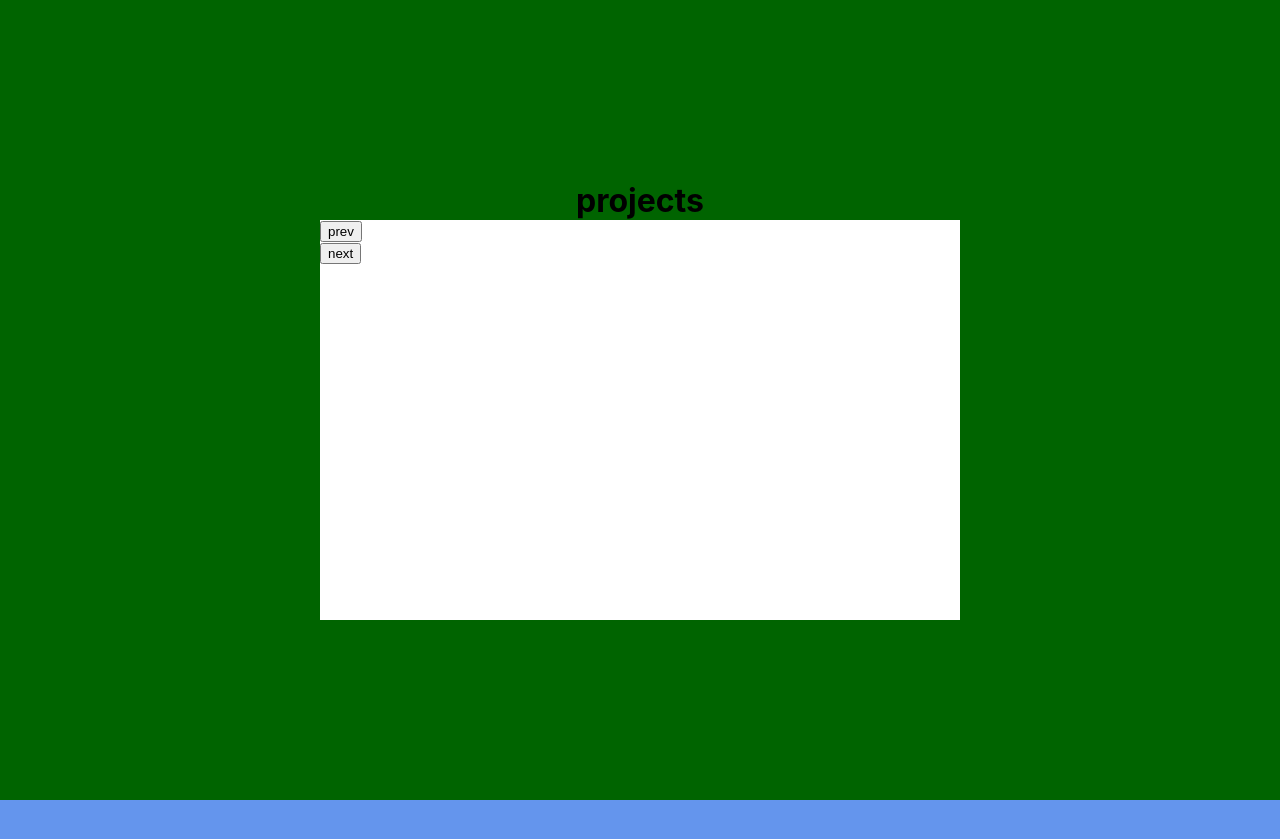
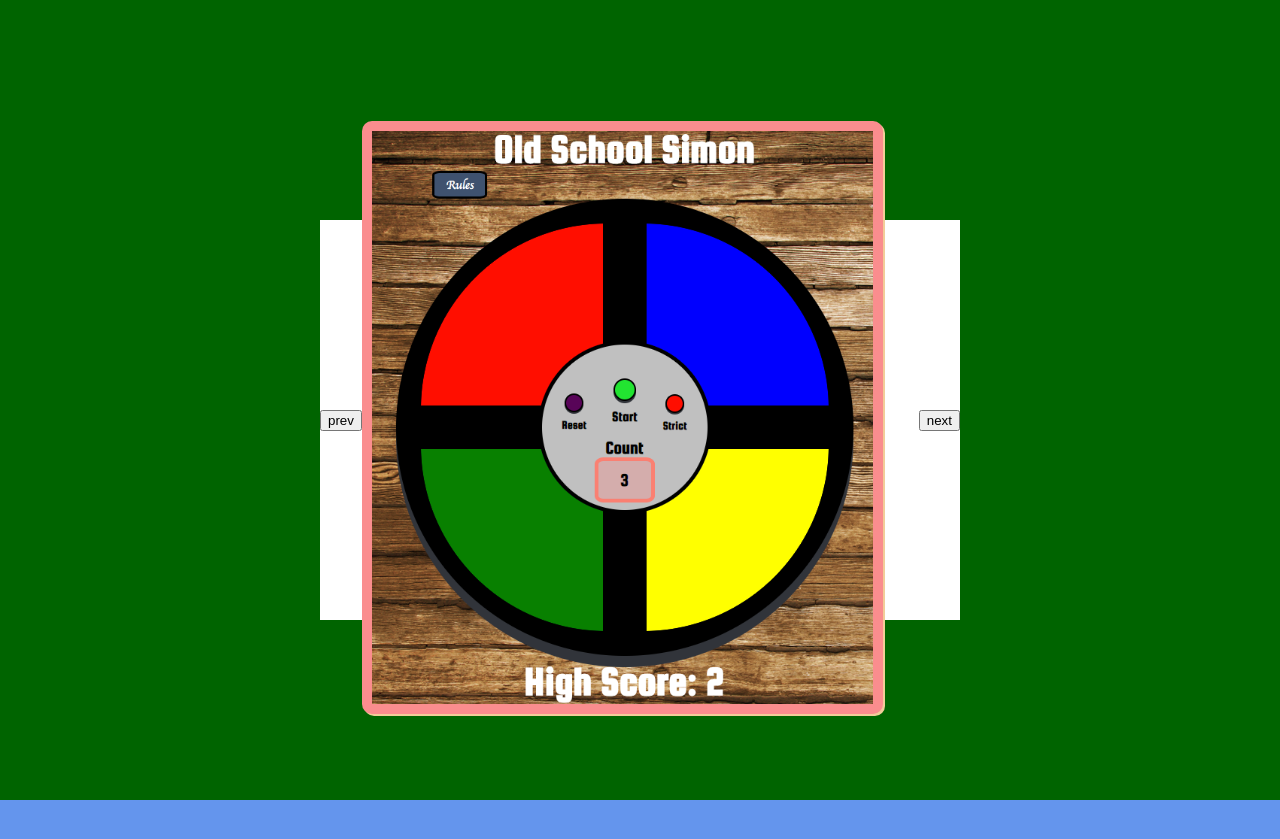
Before and after one commit to AaronBowles/Portfolio_Website, a React (Create React App) app in the folder portfolio-website/: page / in a window 1280 px wide. Shown: the part 2400-3239 px from the top of the page. Built offline with nearby package versions, Linux system fonts and the light colour scheme.

Commit message:
added projects and adjusted CSS for carousel

```diff
--- a/portfolio-website/src/components/projects/projects.css
+++ b/portfolio-website/src/components/projects/projects.css
@@ -13,9 +13,25 @@
     width: 50%;
     background-color: white;
 
+    display: flex;
+    align-items: center;
+    justify-content: space-around;
+}
+
+.carousel-next {
+    z-index: 3;
+}
+
+.carousel-prev {
+    z-index: 3;
 
 }
 
-.projectsContainer {
 
+.project-images{
+    width: 90%;
+    background: #fa8d8e;
+    padding: 10px;
+    border-radius: 10px;
+    box-shadow: 2px 2px #f2cd99;
 }
--- a/portfolio-website/src/components/projects/projects.js
+++ b/portfolio-website/src/components/projects/projects.js
@@ -16,7 +16,7 @@ class Projects extends Component {
 
 
             <div className="carousel-projects">
-
+            <img src={require("../../images/Project1Screenshot.png")} alt="Project1" className="project-images"/>
             </div>
 
               <div className='carousel-next'>
```
Also changed, not shown: portfolio-website/src/images/Project1Screenshot.png (added), portfolio-website/src/images/Project2Screenshot.png (added).
